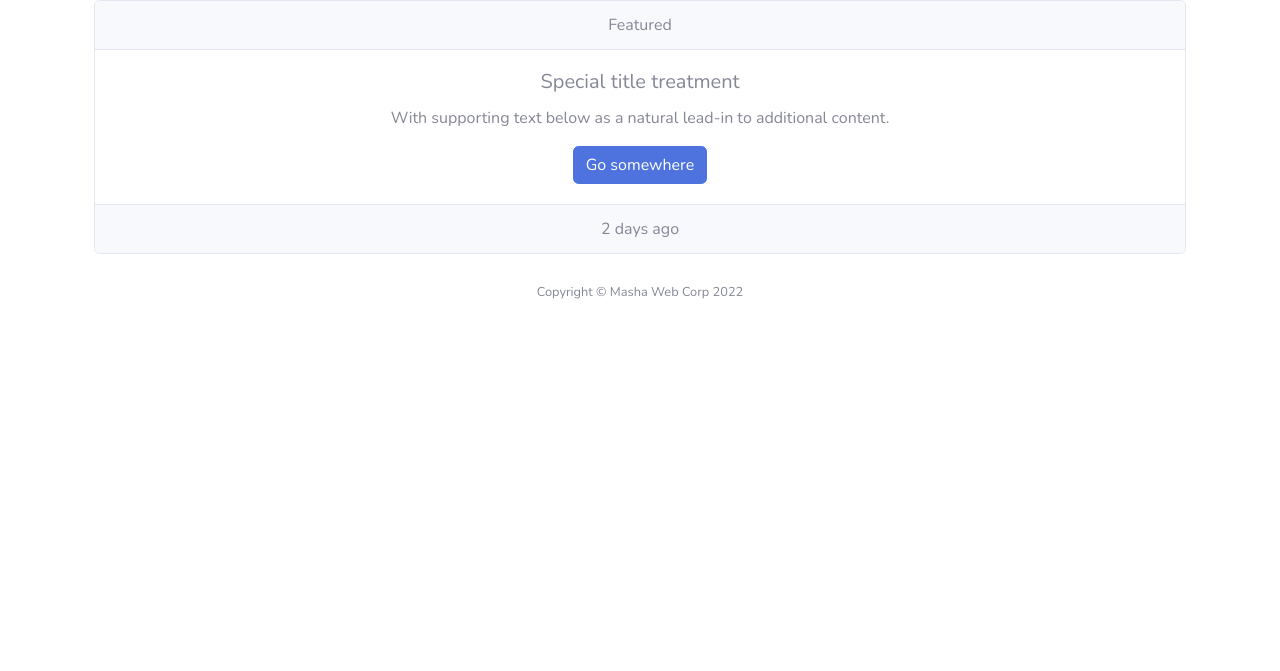
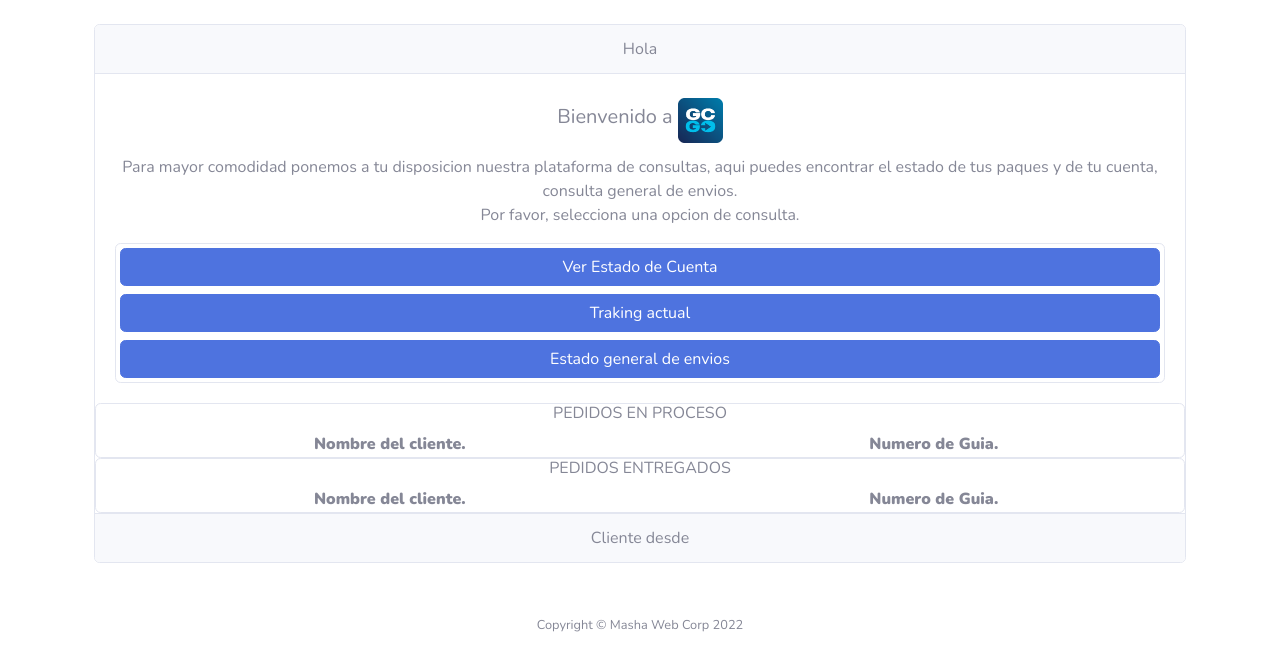
Before and after one commit to Alej1405/global2, a PHP site: page /sistema/USUARIOS/master_cliente.php in a window 1280 px wide. Shown: the top 671 px of the page. Run offline with PHP 8.4, Linux system fonts and the light colour scheme; the visitor is signed in with stand-in values (Sample User, id 1); tables that the repository leaves empty or names only in its code hold one stand-in row (values such as "Sample post"); data that the repository does not hold is empty.

Commit message:
actualizacion y aplicacion de consultas de cliente

```diff
--- a/sistema/USUARIOS/cons_cliente.php
+++ b/sistema/USUARIOS/cons_cliente.php
@@ -85,7 +85,7 @@ if ($_SERVER['REQUEST_METHOD'] === 'POST') {
 
 <body class="bg-gradient-primary">
 
-    <div class="container">
+    <div class="container vw-100">
 
         <!-- Outer Row -->
         <div class="row justify-content-center">
--- a/sistema/USUARIOS/master_cliente.php
+++ b/sistema/USUARIOS/master_cliente.php
@@ -26,6 +26,10 @@ $db4 = conectarDB4();
 
 $inicio_datos = $_SESSION['cedula'];
 
+$consulta = "SELECT * FROM clientes WHERE cedula = '$inicio_datos'";
+$resultado = mysqli_query($db4, $consulta);
+$usuario = mysqli_fetch_assoc($resultado);
+
 ?>
 <!DOCTYPE html>
 <html lang="en">
@@ -52,21 +56,110 @@ $inicio_datos = $_SESSION['cedula'];
 </head>
 
 <body>
-    <div class="container-sm">
+    <br>
+    <div class="container vw-95">
         <div class="card text-center">
             <div class="card-header">
-                Featured
+
+                Hola <strong><?php echo $usuario['nombre'] . " " . $usuario['apellido']; ?></strong>
             </div>
             <div class="card-body">
-                <h5 class="card-title">Special title treatment</h5>
-                <p class="card-text">With supporting text below as a natural lead-in to additional content.</p>
-                <a href="#" class="btn btn-primary">Go somewhere</a>
+                <div class="card-title">
+                    <h5>
+                        Bienvenido a <img src="../../IMG/gc-go.png" class="img-fluid pt-1 m-auto" alt="Logo GC-GO" style="width: 2.8rem;">
+                    </h5>
+                </div>
+                <p class="card-text">
+                    Para mayor comodidad ponemos a tu disposicion nuestra plataforma de consultas,
+                    aqui puedes encontrar el estado de tus paques y de tu cuenta, consulta general de envios.
+                    <br>
+                    <span>
+                        Por favor, selecciona una opcion de consulta.
+                    </span>
+
+                </p>
+                <div class="card" role="group" aria-label="Basic example">
+                    <a href="#" class="btn btn-primary m-1">Ver Estado de Cuenta</a>
+                    <a href="#" class="btn btn-primary m-1">Traking actual</a>
+                    <a href="#" class="btn btn-primary m-1">Estado general de envios</a>
+                </div>
+            </div>
+            <div class="card">
+                <h6>PEDIDOS EN PROCESO</h6>
+                <table>
+                    <thead>
+                        <tr>
+                            <th>
+                                <strong>
+                                    Nombre del cliente.
+                                </strong>
+                            </th>
+                            <th>
+                                <strong>
+                                    Numero de Guia.
+                                </strong>
+                            </th>
+                        </tr>
+                    </thead>
+                    <tbody>
+                        <?php
+                            $envios = "SELECT * FROM ordenes WHERE cliente = '$inicio_datos' AND estado = 'recolectar' AND estado = 'ingresado';";
+                            $resultado_envios = mysqli_query($db4, $envios);
+                            while($envio = mysqli_fetch_assoc($resultado_envios)):?>
+                        <tr>
+                            <td>
+                                <?php echo $envio['id']; ?>
+                            </td>
+                            <td>
+                                <?php echo $envio['guia']; ?>
+                            </td>
+                        </tr>
+                        <?php endwhile;?>
+                    </tbody>
+                </table>
+            </div>
+            <div class="card">
+                <h6>PEDIDOS ENTREGADOS</h6>
+                <table>
+                    <thead>
+                        <tr>
+                            <th>
+                                <strong>
+                                    Nombre del cliente.
+                                </strong>
+                            </th>
+                            <th>
+                                <strong>
+                                    Numero de Guia.
+                                </strong>
+                            </th>
+                        </tr>
+                    </thead>
+                    <tbody>
+                        <?php
+                            $datos = date('y-m');
+                            $diamenos = date('y-m');
+                            $envios = "SELECT * FROM ordenes WHERE cliente = '$inicio_datos' AND estado = 'delivered';";
+                            $resultado_envios = mysqli_query($db4, $envios);
+                            while($envio = mysqli_fetch_assoc($resultado_envios)):?>
+                        <tr>
+                            <td>
+                                <?php echo $envio['nombre']; ?>
+                            </td>
+                            <td>
+                                <?php echo $envio['guia']; ?>
+                            </td>
+                        </tr>
+                        <?php endwhile;?>
+                    </tbody>
+                </table>
             </div>
             <div class="card-footer text-muted">
-                2 days ago
+                Cliente desde <?php echo $usuario['fecha_registro']; ?>
             </div>
         </div>
     </div>
+    <br>
     <?php
     incluirTemplate('fottersis2');
     ?>
--- a/sistema/index.php
+++ b/sistema/index.php
@@ -1,6 +1,4 @@
 <?php
-
-
     //coneccion a la base de datos
     require '../includes/config/database.php';
     conectarDB();
```
Also changed, not shown: sistema/USUARIOS/ver_paquetesgc.php (+17 -1 lines).
